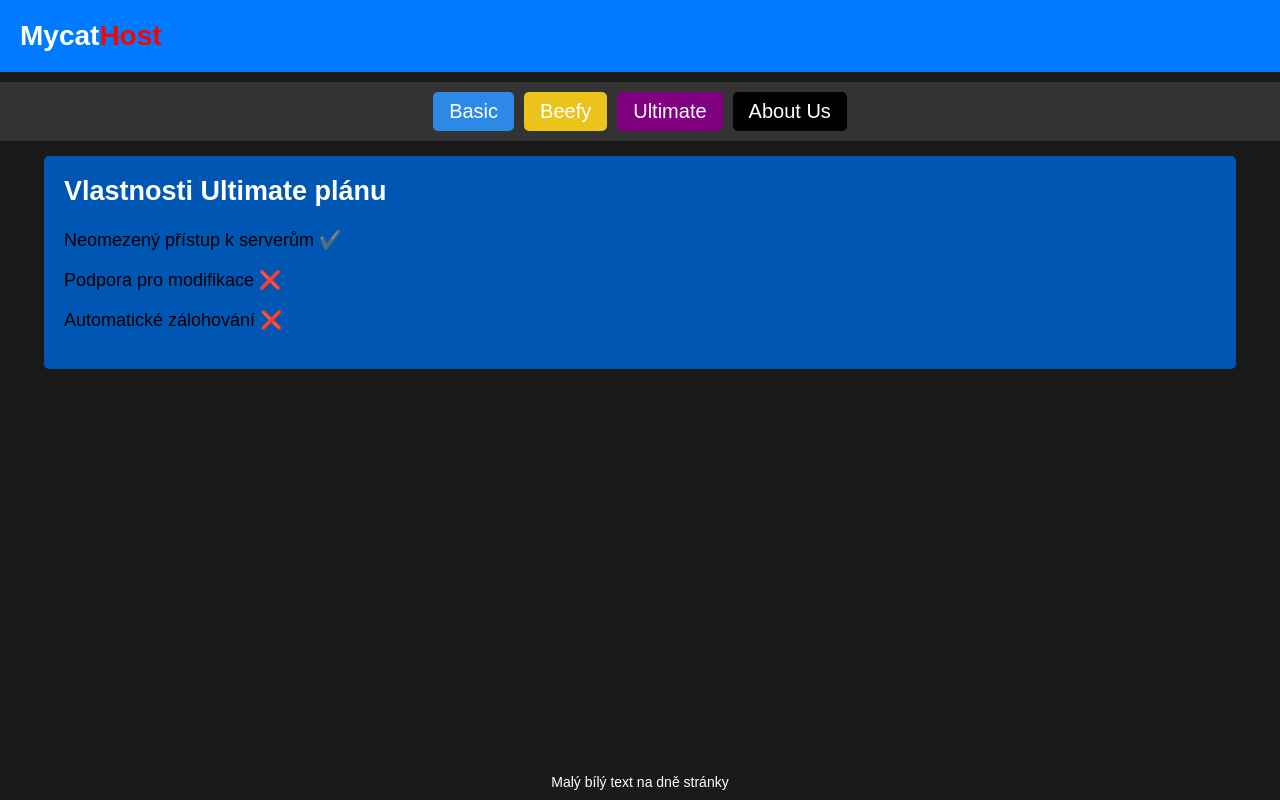
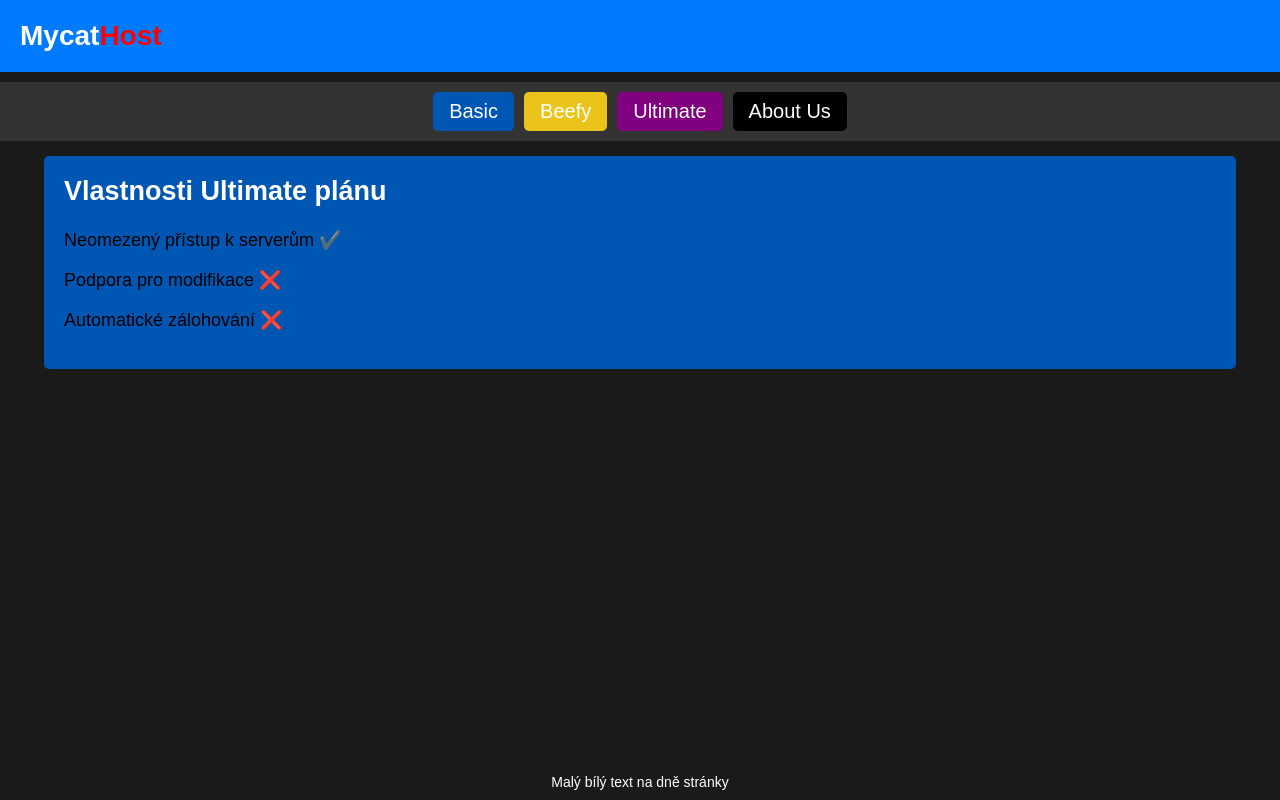
Before and after one commit to Luky1212/MycatHost.cz-Beefy, a plain HTML site: page index.html in a window 1280 px wide. Drawn offline with Linux system fonts and the light colour scheme.

Commit message:
Update index.html

```diff
--- a/index.html
+++ b/index.html
@@ -45,7 +45,7 @@
             color: white;
             display: inline-block;
         }
-        .basic { background-color: #2C89E8; }
+        .basic { background-color: #0056b3; }
         .beefy { background-color: #eac41b; }
         .ultimate { background-color: purple; }
         .about { background-color: black; color: white; }
```
